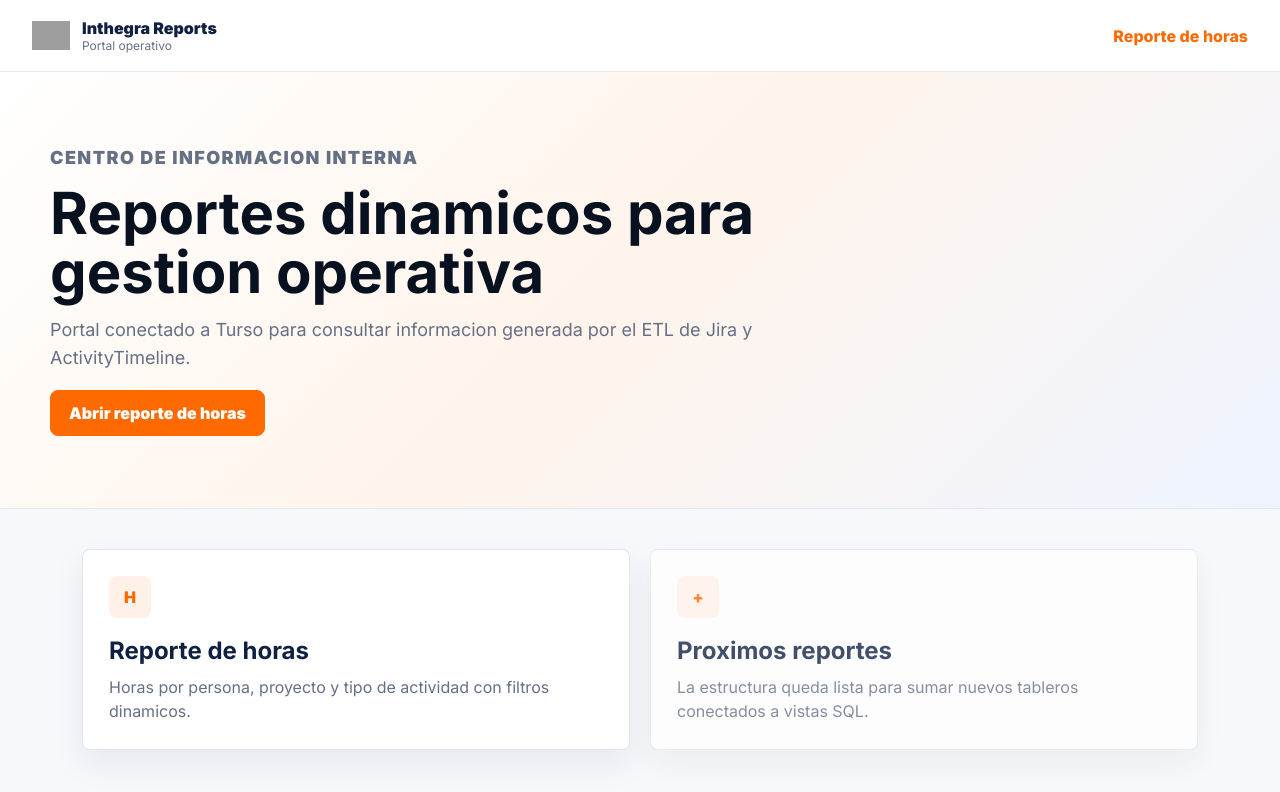
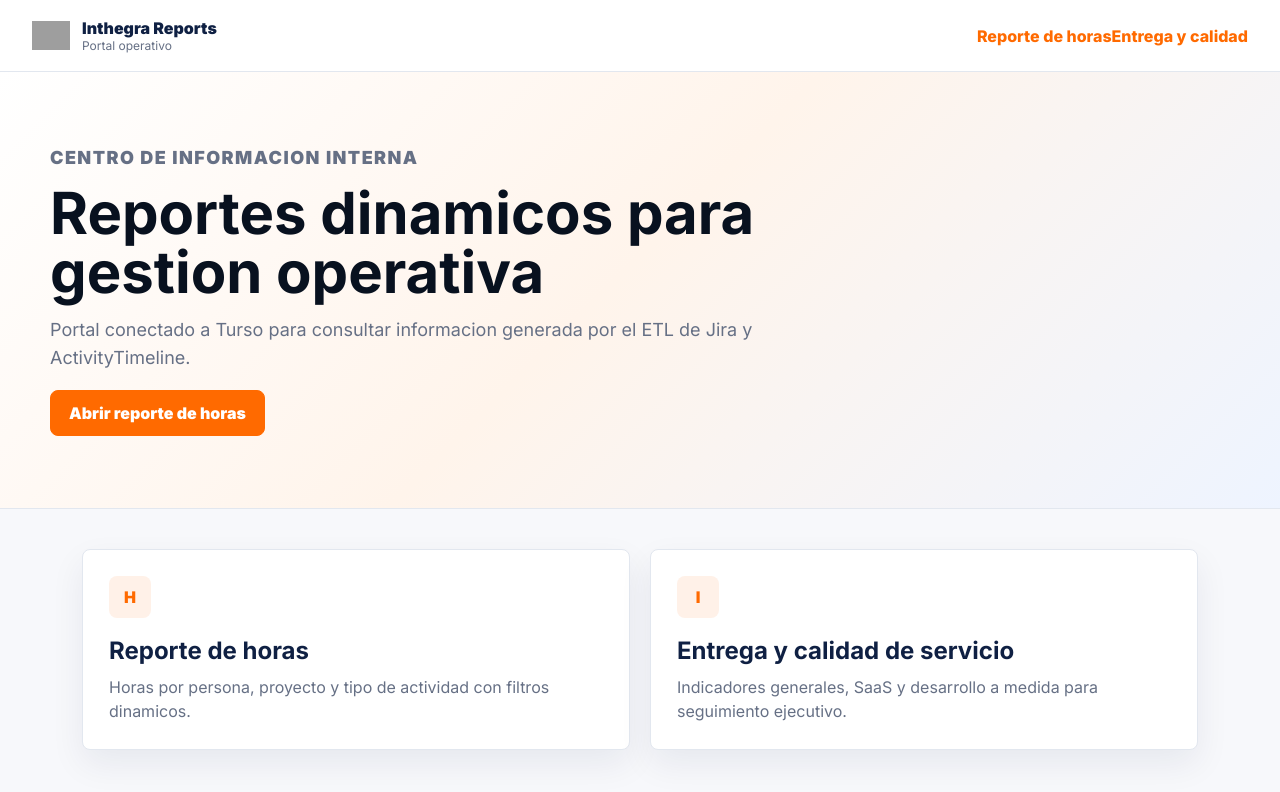
Before and after one commit to franco7936/inthegra-etl, a Next.js app in the folder web/: page / in a window 1280 px wide. Shown: the top 792 px of the page. Built offline with nearby package versions, Linux system fonts and the light colour scheme; grey boxes are pictures that could not be loaded.

Commit message:
web: sumar reporte entrega calidad a home

```diff
--- a/web/app/page.js
+++ b/web/app/page.js
@@ -11,7 +11,10 @@ export default function HomePage() {
             <small>Portal operativo</small>
           </span>
         </a>
-        <Link className="navLink" href="/reportes/horas">Reporte de horas</Link>
+        <div className="navActions">
+          <Link className="navLink" href="/reportes/horas">Reporte de horas</Link>
+          <Link className="navLink" href="/reportes/entrega-calidad">Entrega y calidad</Link>
+        </div>
       </nav>
 
       <section className="hero">
@@ -31,11 +34,11 @@ export default function HomePage() {
           <h2>Reporte de horas</h2>
           <p>Horas por persona, proyecto y tipo de actividad con filtros dinamicos.</p>
         </Link>
-        <article className="reportTile muted">
-          <span>+</span>
-          <h2>Proximos reportes</h2>
-          <p>La estructura queda lista para sumar nuevos tableros conectados a vistas SQL.</p>
-        </article>
+        <Link className="reportTile" href="/reportes/entrega-calidad">
+          <span>I</span>
+          <h2>Entrega y calidad de servicio</h2>
+          <p>Indicadores generales, SaaS y desarrollo a medida para seguimiento ejecutivo.</p>
+        </Link>
       </section>
     </main>
   );
```
